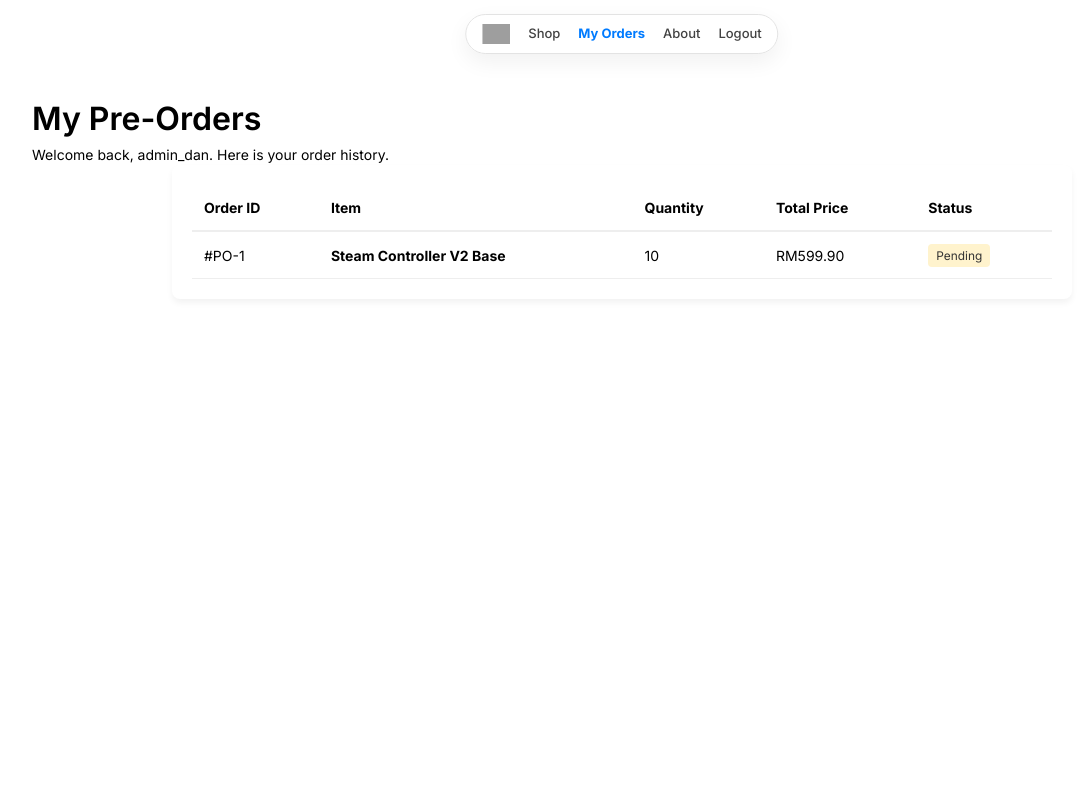
After one commit to naniiswhat/Controller-PreOrder-System, a PHP site: page /frontend/dashboard_customer.php in a window 1280 px wide. The commit adds this page. Shown: the whole page, without its empty margins (18-1101 px from the left). Run offline with PHP 8.4, Linux system fonts and the light colour scheme; a user stored in the database is signed in; data comes from the database, SQL or seed files in the repository; tables that the repository leaves empty hold one stand-in row (values such as "Sample post"); grey boxes are pictures that could not be loaded.

Commit message:
Revamp
- Staff & Admin isolated
- Customer has dashboard now
- Team pictures added

```diff
--- a/frontend/dashboard_admin.php
+++ b/frontend/dashboard_admin.php
@@ -65,11 +65,9 @@ $users = fetch_rows($conn, "SELECT user_id, username, email, role FROM users ORD
 </head>
 <body data-page="admin">
   <nav class="top-nav" aria-label="Main navigation">
-    <a class="brand" href="index.php" aria-label="Home">
-      <img src="assets/logo.svg" alt="">
+    <a class="brand" href="dashboard_admin.php" aria-label="Admin Home">
+      <img src="assets/logo.svg" alt="Logo">
     </a>
-    <a href="shop.php" data-page="shop">Shop</a>
-    <a href="about.php" data-page="about">About</a>
     <a href="../logout.php" data-page="login">Logout</a>
   </nav>
 
--- /dev/null
+++ b/frontend/dashboard_customer.php
@@ -0,0 +1,97 @@
+<?php
+session_start();
+require_once __DIR__ . '/../includes/db_connect.php';
+
+// Security: Kick out anyone who isn't a logged-in customer
+if (!isset($_SESSION['role']) || $_SESSION['role'] !== 'customer') {
+  header("Location: login.php");
+  exit();
+}
+
+$user_id = $_SESSION['id'];
+$orders = [];
+
+// Fetch ONLY this specific customer's orders, joining with the controllers table to get the name
+$stmt = mysqli_stmt_init($conn);
+$sql = "SELECT p.order_id, p.quantity, p.order_date, p.status, c.model_name, c.price
+        FROM preorders p
+        JOIN controllers c ON p.controller_id = c.controller_id
+        WHERE p.user_id = ?
+        ORDER BY p.order_date DESC";
+
+if (mysqli_stmt_prepare($stmt, $sql)) {
+    mysqli_stmt_bind_param($stmt, "i", $user_id);
+    mysqli_stmt_execute($stmt);
+    $result = mysqli_stmt_get_result($stmt);
+    while ($row = mysqli_fetch_assoc($result)) {
+        $orders[] = $row;
+    }
+}
+
+$navLabel = 'Logout';
+$navHref = '../logout.php';
+?>
+<!DOCTYPE html>
+<html lang="en">
+<head>
+  <meta charset="UTF-8">
+  <meta name="viewport" content="width=device-width, initial-scale=1.0">
+  <title>My Orders | Controller Pre Order System</title>
+  <link rel="stylesheet" href="styles.css">
+</head>
+<body data-page="shop">
+  <nav class="top-nav" aria-label="Main navigation">
+    <a class="brand" href="index.php" aria-label="Home">
+      <img src="assets/logo.svg" alt="Logo">
+    </a>
+    <a href="shop.php">Shop</a>
+    <a href="dashboard_customer.php" style="font-weight: bold; color: #007bff;">My Orders</a>
+    <a href="about.php">About</a>
+    <a href="<?php echo $navHref; ?>"><?php echo $navLabel; ?></a>
+  </nav>
+
+  <main>
+    <section class="page">
+      <header class="page-title">
+        <h1>My Pre-Orders</h1>
+        <p>Welcome back, <?php echo htmlspecialchars($_SESSION['name']); ?>. Here is your order history.</p>
+      </header>
+
+      <div style="max-width: 900px; margin: 0 auto; padding: 20px; background: #fff; border-radius: 8px; box-shadow: 0 4px 6px rgba(0,0,0,0.05);">
+        <?php if (count($orders) > 0): ?>
+            <table style="width: 100%; border-collapse: collapse; text-align: left;">
+                <thead>
+                    <tr style="border-bottom: 2px solid #eee;">
+                        <th style="padding: 12px;">Order ID</th>
+                        <th style="padding: 12px;">Item</th>
+                        <th style="padding: 12px;">Quantity</th>
+                        <th style="padding: 12px;">Total Price</th>
+                        <th style="padding: 12px;">Status</th>
+                    </tr>
+                </thead>
+                <tbody>
+                    <?php foreach ($orders as $order): ?>
+                    <tr style="border-bottom: 1px solid #eee;">
+                        <td style="padding: 12px;">#PO-<?php echo $order['order_id']; ?></td>
+                        <td style="padding: 12px; font-weight: bold;"><?php echo htmlspecialchars($order['model_name']); ?></td>
+                        <td style="padding: 12px;"><?php echo $order['quantity']; ?></td>
+                        <td style="padding: 12px;">RM<?php echo number_format($order['price'] * $order['quantity'], 2); ?></td>
+                        <td style="padding: 12px;">
+                            <span style="padding: 4px 8px; border-radius: 4px; font-size: 0.85em; background: <?php echo ($order['status'] === 'shipped') ? '#d4edda' : (($order['status'] === 'processing') ? '#cce5ff' : '#fff3cd'); ?>; color: #333;">
+                                <?php echo ucfirst($order['status']); ?>
+                            </span>
+                        </td>
+                    </tr>
+                    <?php endforeach; ?>
+                </tbody>
+            </table>
+        <?php else: ?>
+            <p style="text-align: center; color: #666; padding: 40px 0;">You haven't placed any pre-orders yet. <a href="shop.php" style="color: #007bff; text-decoration: none;">Browse the shop.</a></p>
+        <?php endif; ?>
+      </div>
+    </section>
+  </main>
+
+  <script src="app.js"></script>
+</body>
+</html>
--- a/frontend/product.php
+++ b/frontend/product.php
@@ -77,6 +77,11 @@ $navHref = isset($_SESSION['role']) ? '../logout.php' : 'login.php';
       <img src="assets/logo.svg" alt="">
     </a>
     <a href="shop.php" data-page="shop">Shop</a>
+
+    <?php if(isset($_SESSION['role']) && $_SESSION['role'] === 'customer'): ?>
+        <a href="dashboard_customer.php">My Orders</a>
+    <?php endif; ?>
+
     <a href="about.php" data-page="about">About</a>
     <a href="<?php echo h($navHref); ?>" data-page="login"><?php echo h($navLabel); ?></a>
   </nav>
```
Also changed, not shown: frontend/about.php (+30 -14 lines), frontend/dashboard_staff.php (+2 -5 lines), frontend/index.php (+48 -3 lines), frontend/shop.php (+17 -0 lines), frontend/assets/danielpic.jpg (added), frontend/assets/hazimpic.jpg (added), frontend/assets/patrickpic.jpg (added), frontend/assets/praveinpic.jpg (added), frontend/assets/rafiqpic.jpg (added).
